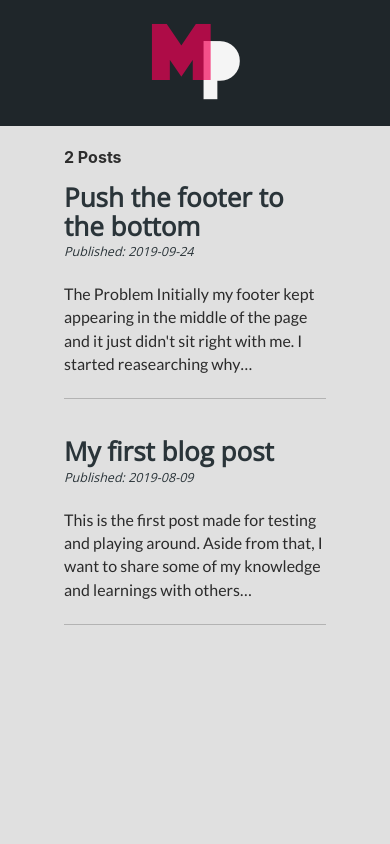
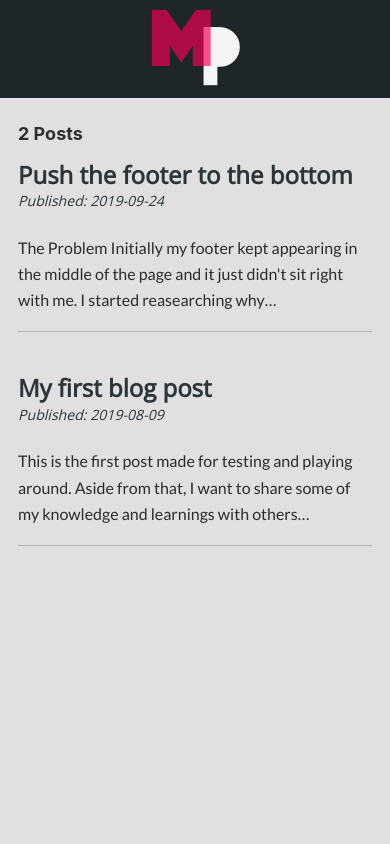
Before and after one commit to palm002/blog, a Gatsby site: page / in a window 390 px wide. Shown: the top 844 px of the page. Built offline with nearby package versions, Linux system fonts and the light colour scheme; Gatsby itself is replaced by a stand-in of ours.

Commit message:
Changed favicon, added media query template

```diff
--- a/gatsby-config.js
+++ b/gatsby-config.js
@@ -33,7 +33,7 @@ module.exports = {
         background_color: `#1f262a`,
         theme_color: `#1f262a`,
         display: `minimal-ui`,
-        icon: `src/images/gatsby-icon.png`, // This path is relative to the root of the site.
+        icon: `src/images/logo.png`, // This path is relative to the root of the site.
       },
     },
     // this (optional) plugin enables Progressive Web App + Offline functionality
--- a/src/components/header.js
+++ b/src/components/header.js
@@ -12,21 +12,18 @@ const renderIcon = () => {
   )
 }
 
+// style={{
+//   margin: `0 4rem`,
+//   padding: `1.45rem 1.0875rem`,
+//   textAlign: `center`,
+// }}
 const Header = () => (
   <header
     style={{
       background: `#1f262a`,
     }}
   >
-    <h1
-      style={{
-        margin: `0 4rem`,
-        padding: `1.45rem 1.0875rem`,
-        textAlign: `center`,
-      }}
-    >
-      {renderIcon()}
-    </h1>
+    <h1 className="nav-header">{renderIcon()}</h1>
   </header>
 )
 
--- a/src/components/layout.css
+++ b/src/components/layout.css
@@ -647,11 +647,103 @@ pre tt:before,
 pre tt:after {
   content: "";
 }
-@media only screen and (max-width: 480px) {
-  html {
-    font-size: 100%;
-  }
-}
 .logo {
   margin-bottom: -0.3rem;
 }
+.base-layout {
+    padding: 0px 4rem;
+    padding-top: 0;
+    padding-bottom: 1rem;
+    background-color: #e0e0e0;
+}
+.nav-header{
+  margin: 0 4rem;
+  padding: 1.45rem 1.0875rem;
+  text-align: center;
+}
+/*------------------------------------------
+  Responsive Grid Media Queries - 1280, 1024, 768, 480
+   1280-1024   - desktop (default grid)
+   1024-768    - tablet landscape
+   768-480     - tablet
+   480-less    - phone landscape & smaller
+--------------------------------------------*/
+@media all and (min-width: 1024px) and (max-width: 1280px) { }
+
+@media all and (min-width: 768px) and (max-width: 1024px) { }
+
+@media all and (min-width: 480px) and (max-width: 768px) { }
+
+@media all and (max-width: 480px) {
+  .base-layout {
+    padding: 0px 1rem;
+    padding-bottom: 1rem;
+  }
+  .nav-header {
+    /* margin: 0 0rem; */
+    padding: .5rem .5rem;
+  }
+  cite {
+    padding-bottom: 1rem;
+    font-size: smaller;
+  }
+  blockquote {
+    padding: 0;
+    padding-top: 0.2rem;
+    margin: 0;
+    font-size: 1.2rem;
+  }
+  h2 {
+    font-size: x-large;
+  }
+  h3 {
+    font-size: larger;
+    margin-bottom: 0.5rem;
+  }
+  p {
+    font-size: medium;
+    margin-bottom: 1rem;
+  }
+  pre {
+    margin-bottom: 1rem;
+  }
+  code {
+    font-size: smaller;
+  }
+ }
+
+
+/* Portrait */
+@media screen and (orientation:portrait) { /* Portrait styles here */ }
+/* Landscape */
+@media screen and (orientation:landscape) { /* Landscape styles here */ }
+
+
+/* CSS for iPhone, iPad, and Retina Displays */
+
+/* Non-Retina */
+@media screen and (-webkit-max-device-pixel-ratio: 1) {
+}
+
+/* Retina */
+@media only screen and (-webkit-min-device-pixel-ratio: 1.5),
+only screen and (-o-min-device-pixel-ratio: 3/2),
+only screen and (min--moz-device-pixel-ratio: 1.5),
+only screen and (min-device-pixel-ratio: 1.5) {
+}
+
+/* iPhone Portrait */
+@media screen and (max-device-width: 480px) and (orientation:portrait) {
+}
+
+/* iPhone Landscape */
+@media screen and (max-device-width: 480px) and (orientation:landscape) {
+}
+
+/* iPad Portrait */
+@media screen and (min-device-width: 481px) and (orientation:portrait) {
+}
+
+/* iPad Landscape */
+@media screen and (min-device-width: 481px) and (orientation:landscape) {
+}
--- a/src/components/layout.js
+++ b/src/components/layout.js
@@ -27,15 +27,7 @@ const Layout = ({ children }) => {
   return (
     <>
       <Header siteTitle={data.site.siteMetadata.title} />
-      <div
-        className=""
-        style={{
-          padding: `0px 4rem`,
-          paddingTop: 0,
-          paddingBottom: `1rem`,
-          backgroundColor: `#e0e0e0`,
-        }}
-      >
+      <div className="base-layout">
         <main style={{ minHeight: `100vh` }}>{children}</main>
       </div>
       <Footer />
```
Also changed, not shown: src/images/gatsby-astronaut.png (deleted), src/images/gatsby-icon.png (deleted).
